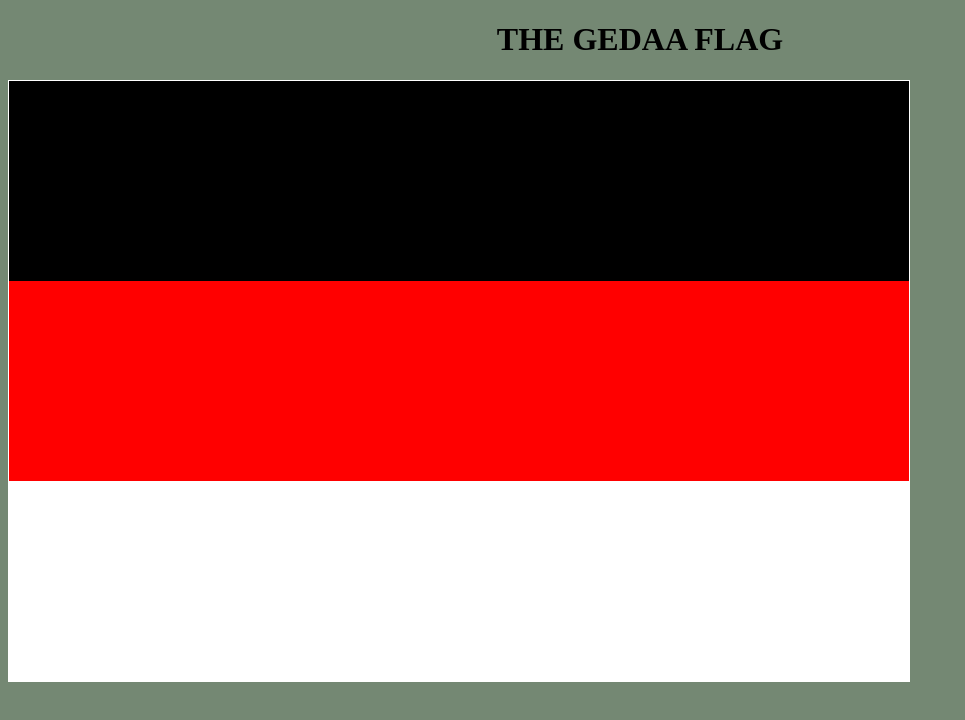
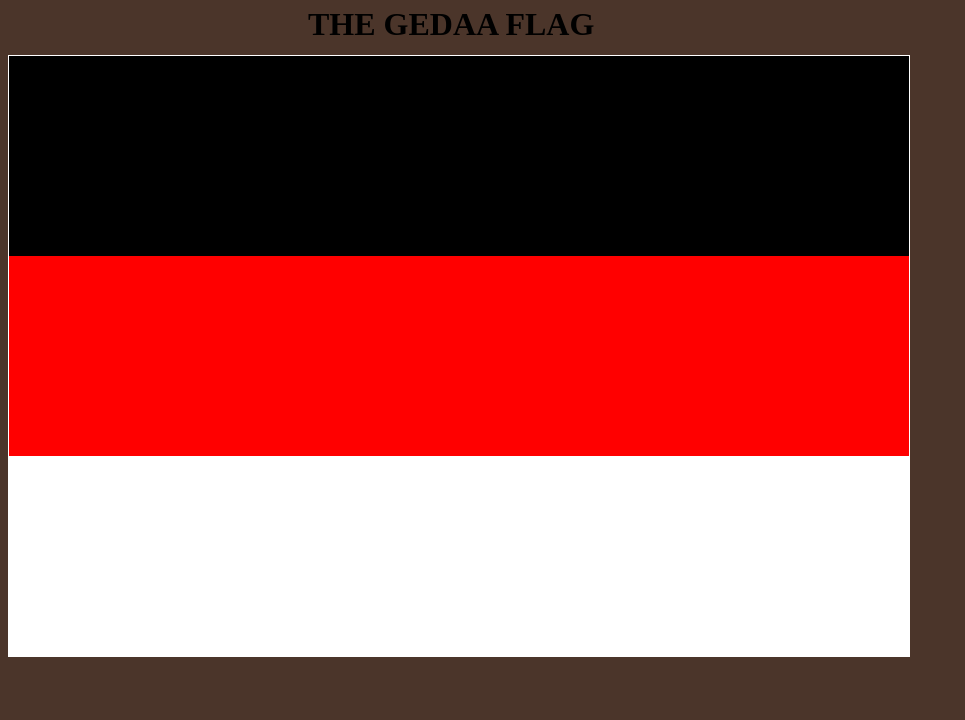
Before and after one commit to Moti-Abe/flag-project, a plain HTML site: page index.html in a window 1280 px wide. Shown: the whole page, without its empty margins (0-965 px from the left). Drawn offline with Linux system fonts and the light colour scheme.

Commit message:
Update style.css
Back Ground color changed
heading class styled

```diff
--- a/style.css
+++ b/style.css
@@ -1,10 +1,6 @@
 body{
-    background-color: #748873;
+    background-color: #4B352A;
     text-align: center;
-}
-p{
-    font-size: 100px;
-    color: white;
 }
 #flag{
     height: 600px;
@@ -21,7 +17,6 @@ p{
     padding-bottom: 50px;
     position: absolute;
     top: 200px;
-
 }
 #white{
     height: 200px;
@@ -30,4 +25,10 @@ p{
     background-color: white;
     position: absolute;
     top: 400px;
-    }
+}
+.heading{
+    text-align: left;
+    margin-left: 300px;
+    margin-top: -15px;
+    margin-bottom: -10px;
+}
```
